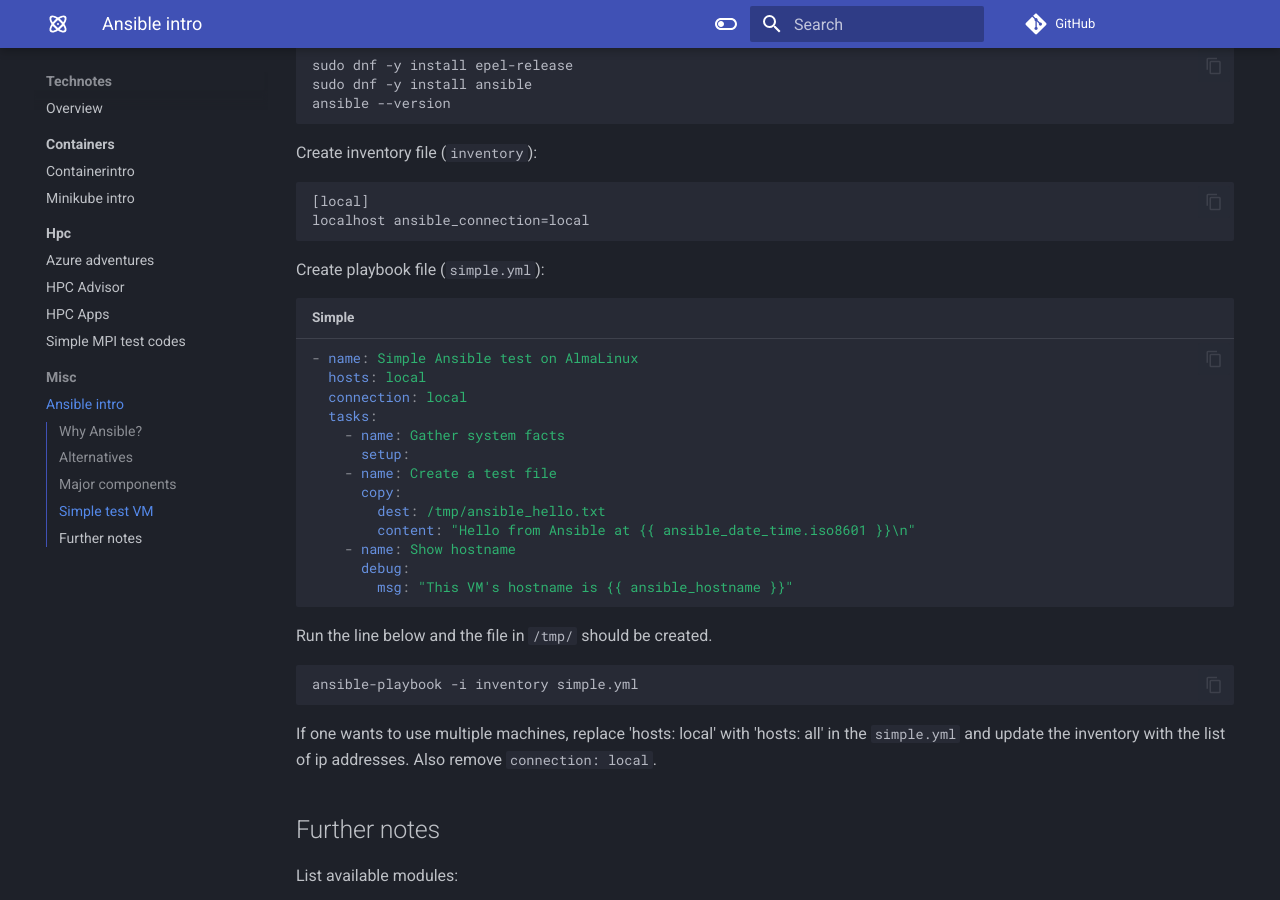
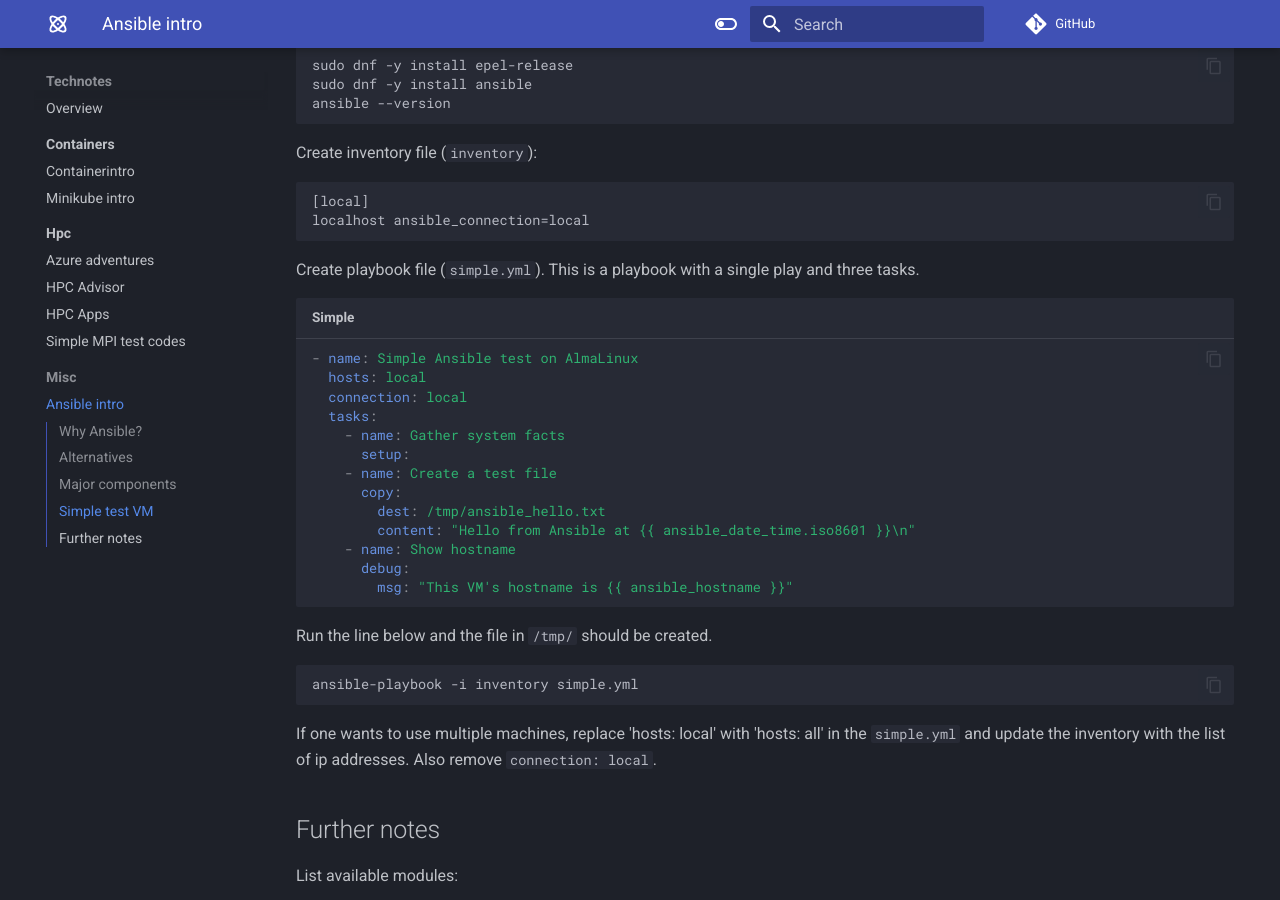
Before and after one commit to marconetto/technotes, an MkDocs documentation site: the page built from docs/misc/ansible.md, in a window 1280 px wide and 900 px high, scrolled down 1224 px. Built offline with MkDocs 1.6.1 and Material for MkDocs 9.7.7, drawn with Linux system fonts in a browser that asks for light colours; comment, search, counter and statistics services are not loaded.

Commit message:
fix basic ansible content

````diff
--- a/docs/misc/ansible.md
+++ b/docs/misc/ansible.md
@@ -55,7 +55,8 @@
 ```
 
 
-Create playbook file (`simple.yml`):
+Create playbook file (`simple.yml`). This is a playbook with a single play and
+three tasks.
 
 ```yaml title="Simple"
 --8<-- "docs/misc/ansible/simple.yml"
````
